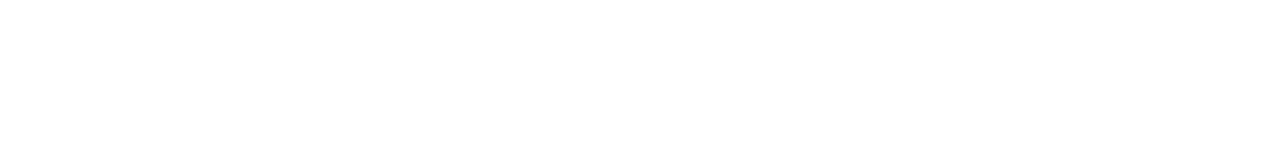
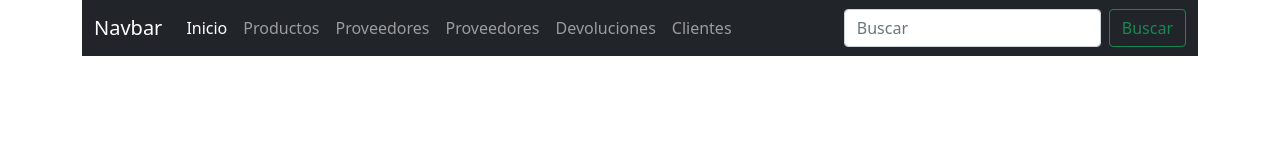
Before and after one commit to alexperez1990/DATABASESYSTEM_EXTREME_SPORT, a plain HTML site: page Index.html in a window 1280 px wide. Drawn offline with nearby package versions, Linux system fonts and the light colour scheme.

Commit message:
moddificando index

```diff
--- a/Index.html
+++ b/Index.html
@@ -11,7 +11,44 @@
     <title>EXTREME SPORT</title>
   </head>
   <body>
-    <header></header>
+    <header>
+        <div class="container">
+            <nav class="navbar navbar-expand-lg navbar-dark bg-dark">
+                <div class="container-fluid">
+                  <a class="navbar-brand" href="#">Navbar</a>
+                  <button class="navbar-toggler" type="button" data-bs-toggle="collapse" data-bs-target="#navbarSupportedContent" aria-controls="navbarSupportedContent" aria-expanded="false" aria-label="Toggle navigation">
+                    <span class="navbar-toggler-icon"></span>
+                  </button>
+                  <div class="collapse navbar-collapse" id="navbarSupportedContent">
+                    <ul class="navbar-nav me-auto mb-2 mb-lg-0">
+                      <li class="nav-item">
+                        <a class="nav-link active" aria-current="page" href="#">Inicio</a>
+                      </li>
+                      <li class="nav-item">
+                        <a class="nav-link" href="#">Productos</a>
+                      </li>
+                      <li class="nav-item Compras">
+                        <a class="nav-link" href="#">Proveedores</a>
+                      </li>
+                      <li class="nav-item">
+                        <a class="nav-link" href="#">Proveedores</a>
+                      </li>
+                      <li class="nav-item">
+                        <a class="nav-link" href="#">Devoluciones</a>
+                      </li>
+                      <li class="nav-item">
+                        <a class="nav-link" href="#">Clientes</a>
+                      </li>
+                    </ul>
+                    <form class="d-flex" role="search">
+                      <input class="form-control me-2" type="search" placeholder="Buscar" aria-label="Buscar">
+                      <button class="btn btn-outline-success" type="submit">Buscar</button>
+                    </form>
+                  </div>
+                </div>
+              </nav>
+        </div>
+    </header>
 
     <!-- Option 1: Bootstrap Bundle with Popper -->
     <script src="https://cdn.jsdelivr.net/npm/bootstrap@5.1.3/dist/js/bootstrap.bundle.min.js" integrity="sha384-ka7Sk0Gln4gmtz2MlQnikT1wXgYsOg+OMhuP+IlRH9sENBO0LRn5q+8nbTov4+1p" crossorigin="anonymous"></script>
```
